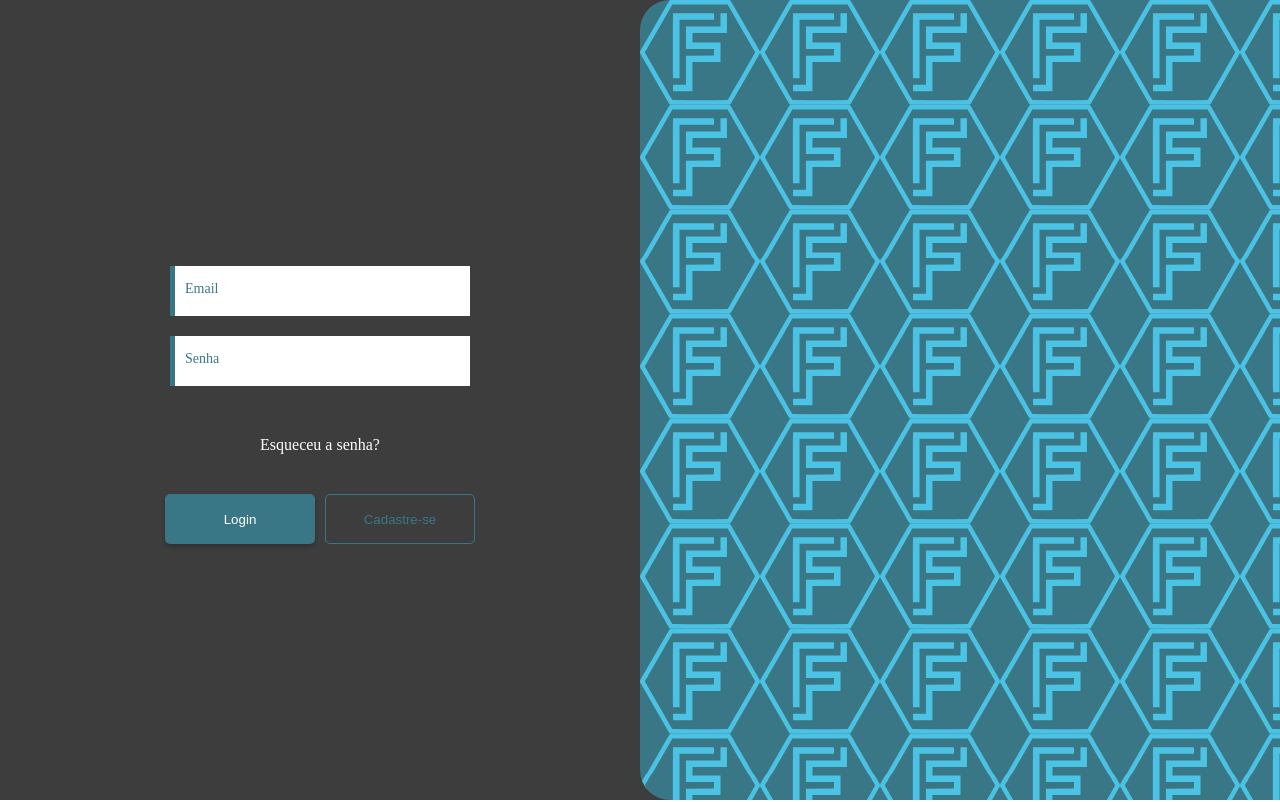
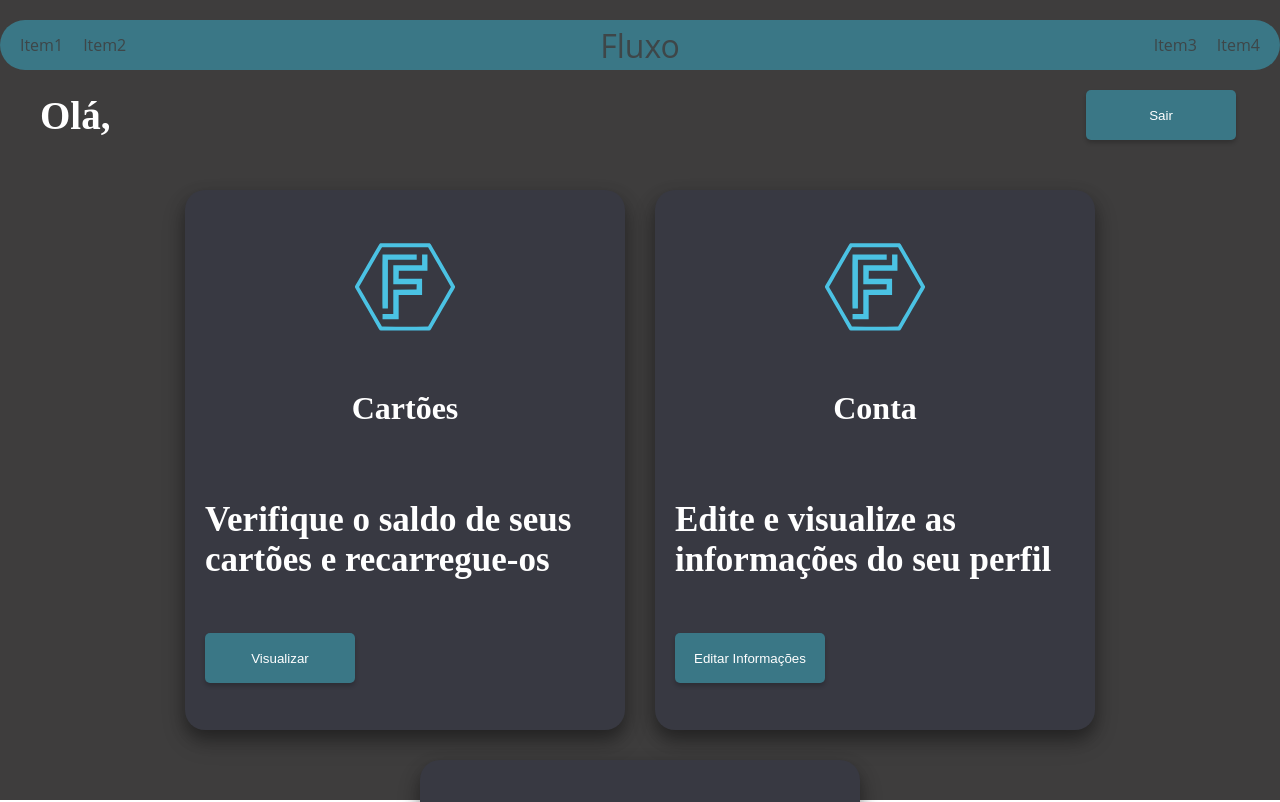
Before and after one commit to 1GabsFps/fluxo-app, a React (Create React App) app: page / in a window 1280 px wide. Shown: the top 802 px of the page. Built offline with nearby package versions, Linux system fonts and the light colour scheme; no server answers.

Commit message:
pagina da home e de login feitas

```diff
--- a/src/App.js
+++ b/src/App.js
@@ -1,9 +1,10 @@
 import Landing from "./pages/LandingFull";
 import Login from "./pages/LoginPage/Login";
+import HomePage from "./pages/homepage/HomePage";
 function App() {
   return (
     <>
-      <Login />
+      <HomePage />
     </>
   );
 }
--- a/src/components/Header/HeaderStyle.js
+++ b/src/components/Header/HeaderStyle.js
@@ -46,7 +46,7 @@ export const HeaderItens = styled.div`
     @media screen and (max-width: 768px) {
         justify-content: center;
         padding: 0px;
-        margin-left: 10px;
+        margin-left: 5px;
     }
 `;
 
--- a/src/pages/LoginPage/Login.js
+++ b/src/pages/LoginPage/Login.js
@@ -1,7 +1,8 @@
 import React, { useState } from "react";
 import axios from "axios";
 import Input from "../../components/Input/Input";
-import { GlobalStyle, MainContainer, LoginForm, ForgotPassword, ButtonConteiner, ImageContainer } from "./LoginStyle";
+import { GlobalStyle, MainContainer, LoginForm, ForgotPassword, ButtonConteiner, ImageContainer, Image } from "./LoginStyle";
+import Flogo from "../../img/Flogo.svg";
 import Button from "../../components/Buttons/button";
 
 export default function LoginPage() {
@@ -35,20 +36,22 @@ export default function LoginPage() {
     };
 
     const HandleLogar = () => {
-        if (!email || !password) {
-            console.error("Email e senha são obrigatórios");
+        if (!cpf || !password) {
+            console.error("cpf e senha são obrigatórios");
             return;
         }
 
         const data = {
-            email,
+            cpf,
             password
         };
         console.log("Dados enviados para login:", data);
 
-        axios.post('http://127.0.0.1:8000/', data)
+        axios.post('http://127.0.0.1:8000/login/', data)
             .then(response => {
-                console.log(response.data);
+                const token = response.data.token;
+                document.cookie = `token=${token}; path=/`;
+                console.log("Token salvo nos cookies:", token);
             })
             .catch(error => {
                 console.error("Erro na requisição:", error);
@@ -56,7 +59,7 @@ export default function LoginPage() {
     };
 
     const handleButtonClick = () => {
-        setShowCadastro(true);
+        setShowCadastro(!showCadastro)
     };
 
     if (showCadastro) {
@@ -65,14 +68,18 @@ export default function LoginPage() {
                 <GlobalStyle />
                 <MainContainer>
                     <LoginForm onSubmit={(e) => e.preventDefault()}>
+                        <Image src={Flogo}/>
                         <Input placeholder="Username" value={username} onChange={(e) => setUsername(e.target.value)} />
                         <Input placeholder="CPF" value={cpf} onChange={(e) => setCpf(e.target.value)} />
                         <Input placeholder="Email" value={email} onChange={(e) => setEmail(e.target.value)} />
                         <Input placeholder="Senha" type="password" value={password} onChange={(e) => setPassword(e.target.value)} />
                         <ButtonConteiner>
                             <Button Text="Cadastrar" onClick={HandleCadastrar} />
+                            <Button Text="Login" inverted="true" onClick={handleButtonClick}/>
                         </ButtonConteiner>
                     </LoginForm>
+                    <ImageContainer>
+                    </ImageContainer>
                 </MainContainer>
             </div>
         );
@@ -83,7 +90,8 @@ export default function LoginPage() {
             <GlobalStyle />
             <MainContainer>
                 <LoginForm onSubmit={(e) => e.preventDefault()}>
-                    <Input placeholder="Email" value={email} onChange={(e) => setEmail(e.target.value)} />
+                <Image src={Flogo}/>
+                    <Input placeholder="Cpf" value={cpf} onChange={(e) => setCpf(e.target.value)} />
                     <Input placeholder="Senha" type="password" value={password} onChange={(e) => setPassword(e.target.value)} />
                     <ForgotPassword>Esqueceu a senha?</ForgotPassword>
                     <ButtonConteiner>
--- a/src/pages/LoginPage/LoginStyle.js
+++ b/src/pages/LoginPage/LoginStyle.js
@@ -62,6 +62,7 @@ export const ButtonConteiner = styled.div`
 export const Image = styled.img`
     width: 200px;
     height: 100px;
+    margin: 100px;
 `;
 
 
--- /dev/null
+++ b/src/pages/homepage/HomePage.js
@@ -0,0 +1,72 @@
+import React from "react";
+import Headers from "../../components/Header/Header";
+import Flogo from "../../img/Flogo.svg";
+import Button from "../../components/Buttons/button";
+import axios from "axios";
+import { GlobalStyle, MainContainer, UserTitle, HiUser, Card, CardsContainer, CardTitle, CardText, CardLogo, ButtonConteiner} from "./HomeStyle";
+
+export default function HomePage() {
+    const [usuario, setUsuario] = React.useState("");
+    function HandleSair() {
+        document.cookie = "token=; path=/";
+        window.location.href = "/";
+    }
+    function getUsuario() {
+        const token = document.cookie.split("=")[1];
+        console.log(`Token enviado: ${token}`);
+
+        const data = {
+            token: token
+        };
+        axios.post('http://127.0.0.1:8000/getuser/', data)
+        .then(response => {
+            console.log(response.data);
+            setUsuario(response.data.user);
+        })
+        .catch(error => {
+            console.error("Erro na requisição:", error);
+        });
+    }
+    React.useEffect(() => {
+        getUsuario();
+    }, []);
+
+    return (
+        <div>
+            <GlobalStyle/>
+            <MainContainer>
+                <Headers Title="Fluxo" Item1="Item1" Item2="Item2" Item3="Item3" Item4="Item4"/>
+                <HiUser>
+                    <UserTitle>Olá, {usuario} </UserTitle>
+                    <Button Text="Sair" onClick={HandleSair}/>
+                </HiUser>
+                <CardsContainer>
+                    <Card>
+                        <CardLogo src={Flogo}/>
+                        <CardTitle>Cartões</CardTitle>
+                        <CardText>Verifique o saldo de seus cartões e recarregue-os</CardText>
+                        <ButtonConteiner>
+                            <Button Text="Visualizar"/>
+                        </ButtonConteiner>
+                    </Card>
+                    <Card>
+                        <CardLogo src={Flogo}/>
+                        <CardTitle>Conta</CardTitle>
+                        <CardText>Edite e visualize as informações do seu perfil</CardText>
+                        <ButtonConteiner>
+                            <Button Text="Editar Informações"/>
+                        </ButtonConteiner>
+                    </Card>
+                    <Card>
+                        <CardLogo src={Flogo}/>
+                        <CardTitle>Suporte</CardTitle>
+                        <CardText>Precisa de ajuda? Nos envie um email!</CardText>
+                        <ButtonConteiner>
+                            <Button Text="Suporte"/>
+                        </ButtonConteiner>
+                    </Card>
+                </CardsContainer>
+            </MainContainer>
+        </div>
+    );
+}
--- /dev/null
+++ b/src/pages/homepage/HomeStyle.js
@@ -0,0 +1,98 @@
+import {styled, createGlobalStyle} from "styled-components";
+
+export const GlobalStyle = createGlobalStyle`
+    * {
+        margin: 0;
+        padding: 0;
+    }
+
+    body {
+        padding: 0;
+        margin: 0;
+    }
+`;
+
+export const MainContainer = styled.div`
+    display: flex;
+    flex-direction: column;
+    width: 100%;
+    height: 100vh;
+    background-color: #3E3D3D;
+    border: none;
+
+    @media (max-width: 768px) {
+        height: 250vh;
+    }
+
+`;
+
+export const HiUser = styled.div`
+    display: flex;
+    width: 95%;
+    align-items: center;
+    justify-content: space-between;
+    padding: 20px;
+    @media (max-width: 768px) {
+        padding: 5px;
+    }
+
+`;
+
+export const UserTitle = styled.h1`
+    color: white;
+    font-size: 39px;
+    font-weight: bold;
+    margin-left: 20px;
+    @media (max-width: 768px) {
+        font-size: 20px;
+    }
+`;
+
+
+export const CardsContainer = styled.div`
+    display: flex;
+    flex-wrap: wrap;
+    gap: 30px;
+    margin: 30px;
+    justify-content: center;
+`;
+
+
+export const Card = styled.div`
+    display: flex;
+    flex-direction: column;
+    width: 400px;
+    height: 500px;
+    background-color: #383942;
+    border-radius: 20px;
+    padding: 20px;
+    align-items: center;
+    justify-content: space-around;
+    color: white;
+    box-shadow: 0px 8px 16px rgba(0, 0, 0, 0.3), 0px 12px 24px rgba(0, 0, 0, 0.2);
+`;
+
+
+export const CardTitle = styled.h1`
+    font-size: 50x;
+    font-weight: bold;
+`;
+
+export const CardText = styled.p`
+    margin-top: 20px;
+    font-size: 35px;
+    font-weight: bold;
+`;
+
+export const ButtonConteiner = styled.div`
+
+    display: flex;
+    gap: 10px;
+    width: 100%;
+    justify-content: flex-start;
+`;
+
+export const CardLogo = styled.img`
+    width: 100px;
+    height: 100px;
+`;
```
